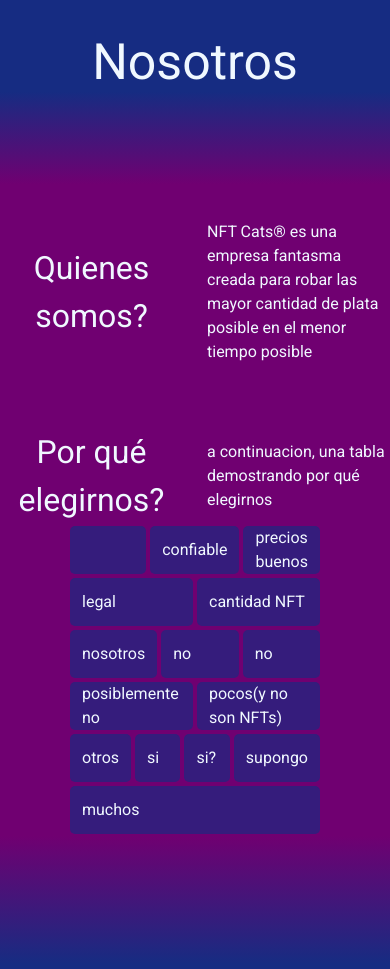
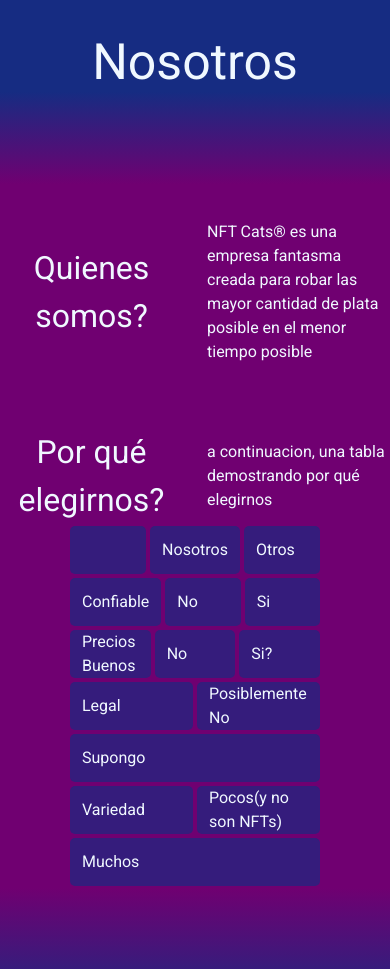
Before and after one commit to leonadoBrandellero/dasafio-coderhouse, a plain HTML site: page paginas/nosotros.html in a window 390 px wide. Shown: the part 96-1065 px from the top of the page. Drawn offline with nearby package versions, Linux system fonts and the light colour scheme.

Commit message:
segunda entrega proyecto final arreglado v2

```diff
--- a/paginas/nosotros.html
+++ b/paginas/nosotros.html
@@ -54,6 +54,7 @@
                 <div class="slogan col">Por qué elegirnos?</div>
                 <div class="col">a continuacion, una tabla demostrando por qué elegirnos</div>
             </div>
+            <div class="tablaD">
                 <div class="tabla">
                     <div class="row">
                         <div class="col tablaCol"></div>
@@ -78,6 +79,36 @@
                     </div>
                 </div>
             </div>
+            <div class="tablaM">
+                <div class="tabla">
+                    <div class="row">
+                        <div class="col tablaCol"></div>
+                        <div class="col tablaCol">Nosotros</div>
+                        <div class="col tablaCol">Otros</div>
+                    </div>
+                    <div class="row">
+                        <div class="col tablaCol">Confiable </div>
+                        <div class="col tablaCol">No</div>
+                        <div class="col tablaCol">Si</div>
+                    </div>
+                    <div class="row">
+                        <div class="col tablaCol">Precios Buenos</div>
+                        <div class="col tablaCol">No</div>
+                        <div class="col tablaCol">Si?</div>
+                    </div>
+                    <div class="row">
+                        <div class="col tablaCol">Legal</div>
+                        <div class="col tablaCol">Posiblemente No </div>
+                        <div class="col tablaCol">Supongo</div>
+                    </div>
+                    <div class="row">
+                        <div class="col tablaCol">Variedad</div>
+                        <div class="col tablaCol">Pocos(y no son NFTs)</div>
+                        <div class="col tablaCol">Muchos</div>
+                    </div>
+                </div>
+            </div>
+        </div>
     </main>
     <footer>
         <div class="gradienteM-A"></div>
--- a/scss/parciales/_responsive.scss
+++ b/scss/parciales/_responsive.scss
@@ -4,6 +4,12 @@
         max-width: 70%;
     }
 
+    .tablaD{
+        display: none;
+    }
+    .tablaM{
+        display: block;
+    }
 
     .formFooter{
         .footerP, .footerBoton, .footerEmail{
--- a/scss/parciales/_tabla.scss
+++ b/scss/parciales/_tabla.scss
@@ -12,3 +12,7 @@
     margin: 2px;
     border-radius: 5px;
 }
+
+.tablaM{
+    display: none;
+}
```
Also changed, not shown: css/estilo.css, 1 other file. Lines whose indentation alone changed are shown as unchanged.
